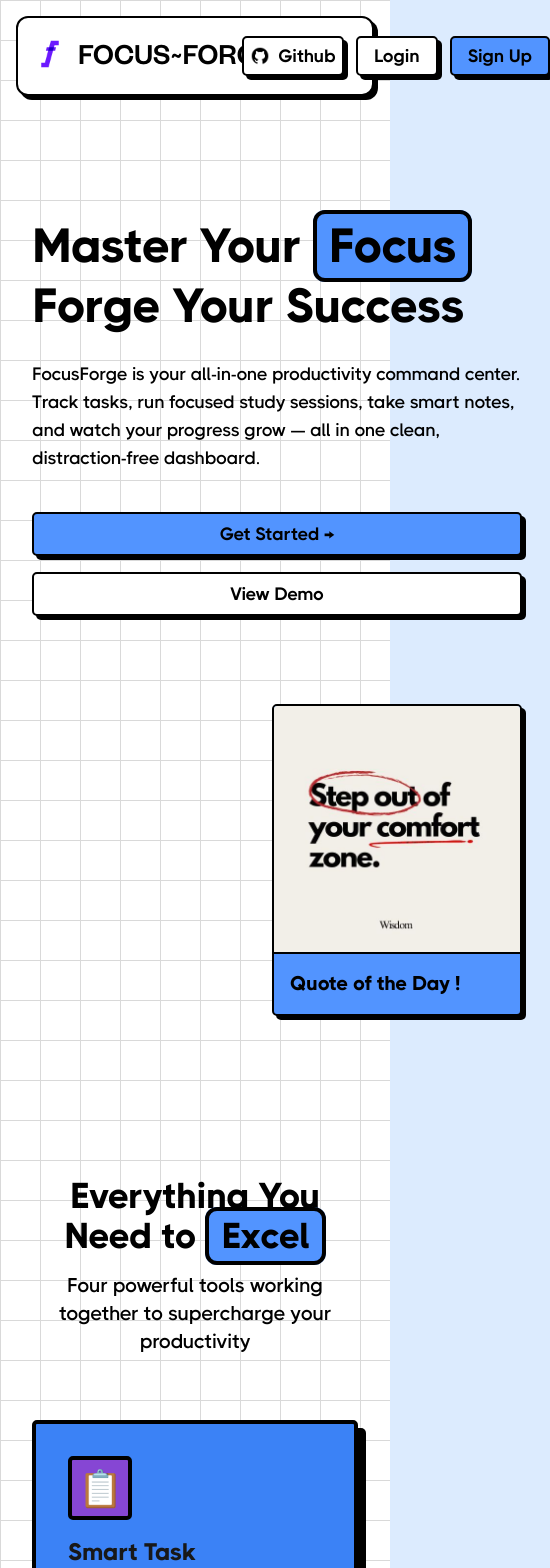
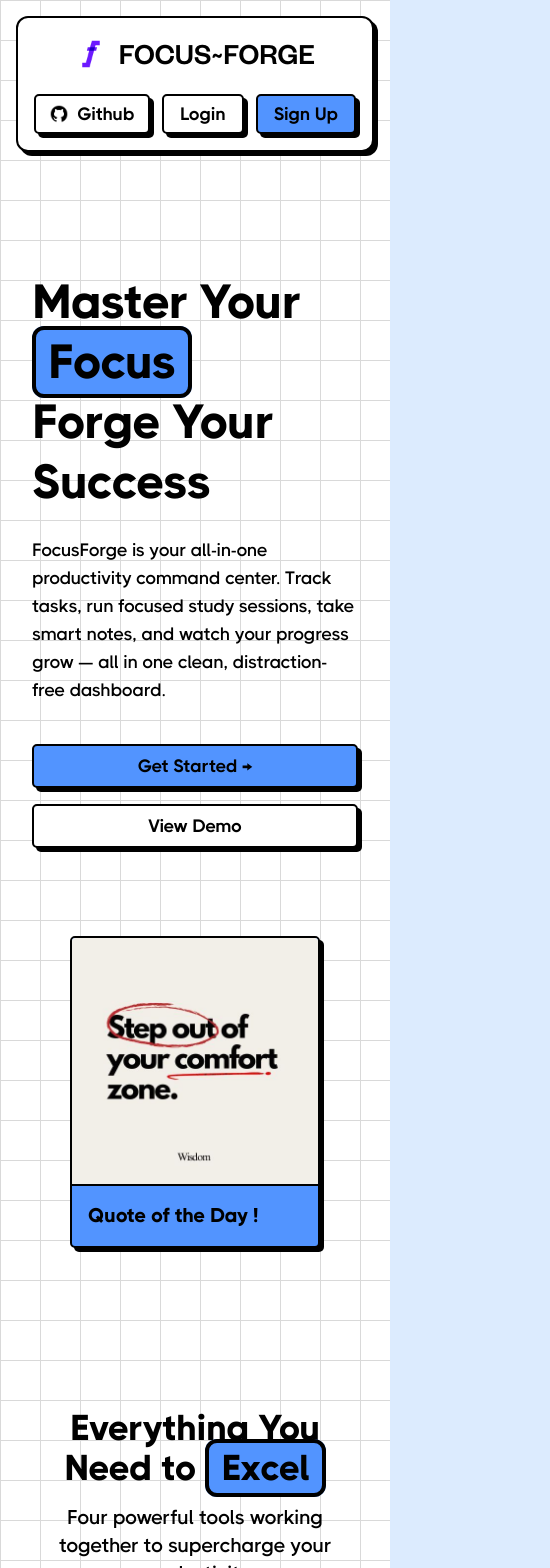
Before and after one commit to Aryansinha2811/FocusForge, a React (Vite) app: page / in a window 390 px wide. Shown: the top 1568 px of the page, 550 px wide, since content can reach past the window. Built offline with nearby package versions, Linux system fonts and the light colour scheme; no server answers.

Commit message:
Landing Page made Responsive

```diff
--- a/src/components/Layout/Footer.tsx
+++ b/src/components/Layout/Footer.tsx
@@ -5,7 +5,7 @@ import Github from "../../assets/Icons/Github.png"
 export default function Footer() {
     return (
         <footer>
-            <div className="border-t-2 border-border mx-auto flex max-w-7xl items-center justify-between p-4 py-8 px-4 sm:px-6 lg:px-8">
+            <div className="border-t-2 border-border mx-auto flex flex-col sm:flex-row max-w-7xl items-center justify-between gap-4 p-4 py-8 px-4 sm:px-6 lg:px-8 text-center sm:text-left">
 
                 {/* Left Side: Paragraph */}
                 <p className="text-[17px] text-foreground/70 font-paragraph">
--- a/src/components/Layout/Hero.tsx
+++ b/src/components/Layout/Hero.tsx
@@ -36,8 +36,8 @@ export default function Hero() {
                     </div>
 
                     {/* Right Side - Image Card */}
-                    <div className="space-y-8 ml-60 mt-10">
-                        <div className="scale-120 md:scale-125">
+                    <div className="space-y-8 md:ml-10 lg:ml-20 mt-10 md:mt-0 flex justify-center">
+                        <div className="scale-100 sm:scale-110 md:scale-125 origin-center">
                             <ImageCard
                                 className="font-hero text-xl"
                                 caption="Quote of the Day !"
--- a/src/components/Layout/Navbar.tsx
+++ b/src/components/Layout/Navbar.tsx
@@ -41,7 +41,7 @@ export default function Navbar({ onOpenAuth }: NavbarProps) {
                 isVisible ? 'translate-y-0' : '-translate-y-[calc(100%+0.5rem)]'
             }`}
         >
-            <nav className="mx-auto flex max-w-6xl items-center justify-between p-4 bg-white border-2 border-border shadow-shadow rounded-xl">
+            <nav className="mx-auto flex flex-wrap max-w-6xl items-center justify-center sm:justify-between gap-y-4 p-4 bg-white border-2 border-border shadow-shadow rounded-xl">
                 {/* Logo and Name */}
                 <div className="flex items-center gap-3">
                     <img src={Focus} alt="FocusForge" className="h-8 w-8 mb-1" />
```
